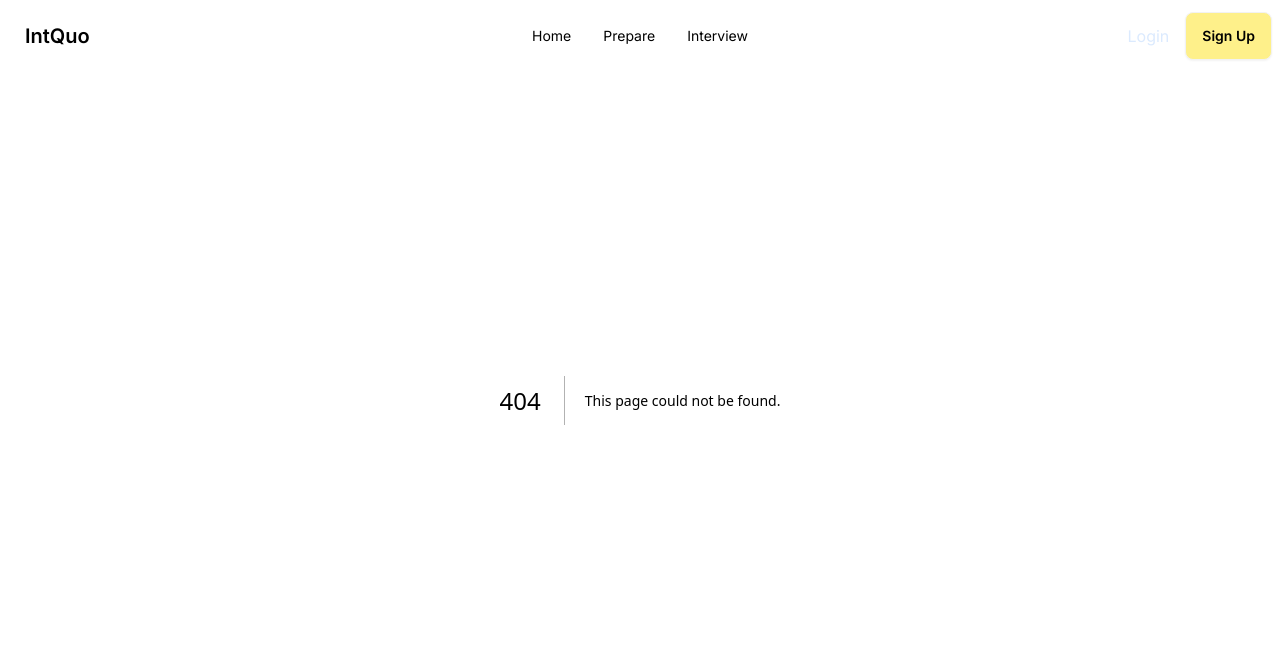
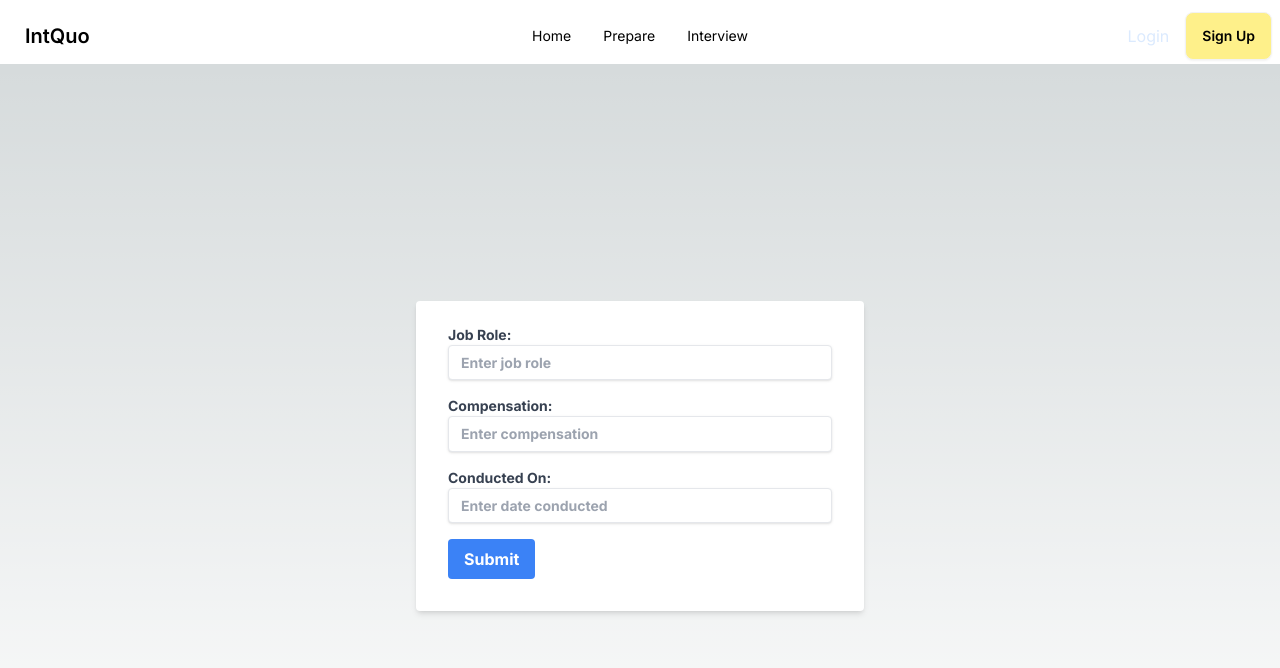
Before and after one commit to varadpundlik/IntQuo_client, a Next.js app in the folder intquo/: page /interview in a window 1280 px wide. Before the commit this address had no page. Shown: the top 668 px of the page. Built offline with nearby package versions, Linux system fonts and the light colour scheme.

Commit message:
crreate interview api

```diff
--- /dev/null
+++ b/intquo/src/app/interview/page.tsx
@@ -0,0 +1,105 @@
+// app/interview/page.tsx
+"use client"
+import React, { useState } from 'react';
+
+const Page: React.FC = () => {
+  const [formData, setFormData] = useState({
+    job_role: '',
+    compensation: '',
+    conducted_on: '',
+    status: '',
+    result: '',
+    questions: [
+      {
+        question: '',
+        user_answer: '',
+        ai_answer: '',
+        topic: '',
+        subtopic: '',
+        difficulty: '',
+        company: '',
+        college: ''
+      }
+    ]
+  });
+
+  const handleChange = (e: React.ChangeEvent<HTMLInputElement>) => {
+    const { name, value } = e.target;
+    setFormData({
+      ...formData,
+      [name]: value
+    });
+  };
+
+  const handleSubmit = async (e: React.FormEvent<HTMLFormElement>) => {
+    e.preventDefault();
+    try {
+      const response = await fetch('https://intquo-server.onrender.com/interview', {
+        method: 'POST',
+        headers: {
+          'Content-Type': 'application/json'
+        },
+        body: JSON.stringify(formData)
+      });
+      const data = await response.json();
+      console.log(data); // Handle response from backend
+    } catch (error) {
+      console.error('Error:', error);
+    }
+  };
+
+  return (
+    <div className='mt-16 h-screen flex justify-center items-center '>
+      <form onSubmit={handleSubmit} className='max-w-md w-full bg-white shadow-md rounded px-8 pt-6 pb-8 mb-4'>
+        <div className='mb-4'>
+          <label className='block text-gray-700 text-sm font-bold mb-2' htmlFor='job_role'>
+            Job Role:
+            <input
+              className='text-white shadow appearance-none border rounded w-full py-2 px-3 leading-tight focus:outline-none focus:shadow-outline'
+              type='text'
+              name='job_role'
+              value={formData.job_role}
+              onChange={handleChange}
+              placeholder='Enter job role'
+            />
+          </label>
+        </div>
+        <div className='mb-4'>
+          <label className='block text-gray-700 text-sm font-bold mb-2' htmlFor='compensation'>
+            Compensation:
+            <input
+              className='shadow appearance-none border rounded w-full py-2 px-3 text-gray-700 leading-tight focus:outline-none focus:shadow-outline'
+              type='text'
+              name='compensation'
+              value={formData.compensation}
+              onChange={handleChange}
+              placeholder='Enter compensation'
+            />
+          </label>
+        </div>
+        <div className='mb-4'>
+          <label className='block text-gray-700 text-sm font-bold mb-2' htmlFor='conducted_on'>
+            Conducted On:
+            <input
+              className='shadow appearance-none border rounded w-full py-2 px-3 text-gray-700 leading-tight focus:outline-none focus:shadow-outline'
+              type='text'
+              name='conducted_on'
+              value={formData.conducted_on}
+              onChange={handleChange}
+              placeholder='Enter date conducted'
+            />
+          </label>
+        </div>
+        {/* Add fields for status, result, and questions */}
+        {/* Add similar fields for other data */}
+        <div className='flex items-center justify-between'>
+          <button className='bg-blue-500 hover:bg-blue-700 text-white font-bold py-2 px-4 rounded focus:outline-none focus:shadow-outline' type='submit'>
+            Submit
+          </button>
+        </div>
+      </form>
+    </div>
+  );
+};
+
+export default Page;
```
